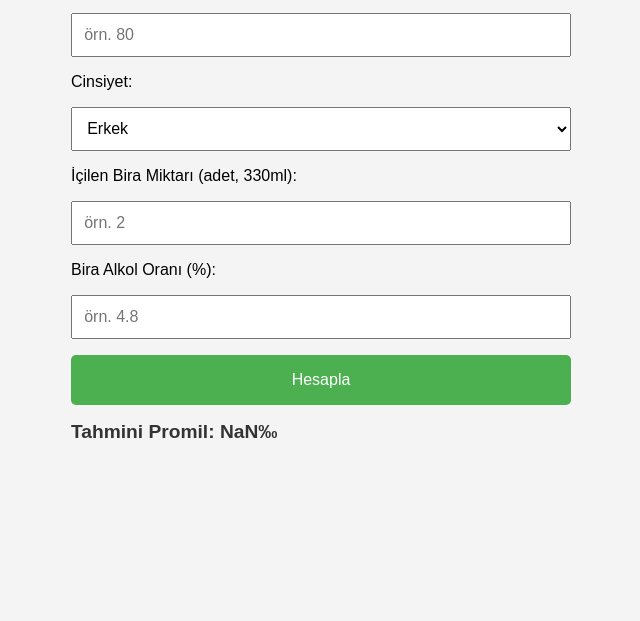
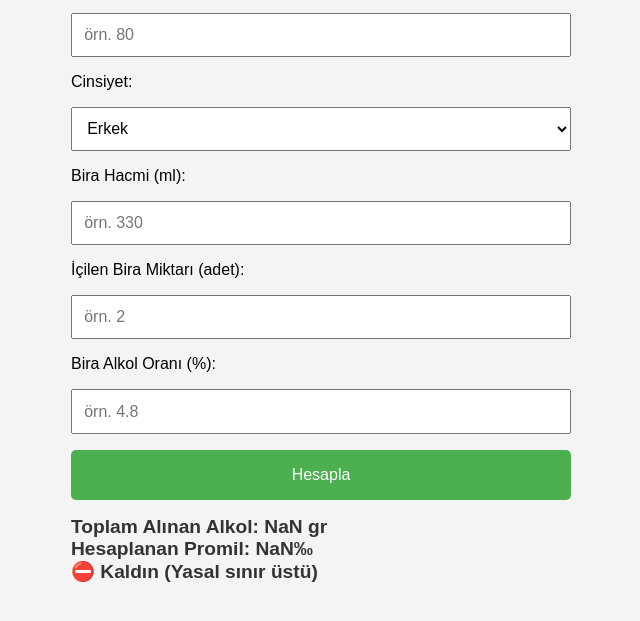
Before and after one commit to Dogusahb/Dogusahb.github.io, a plain HTML site: page index.html in a window 1280 px wide. Both pictures are taken after a click on the button "Hesapla". Shown: the part 121-742 px from the top of the page, without its empty margins (319-959 px from the left). Drawn offline with Linux system fonts and the light colour scheme.

Commit message:
Update index.html

```diff
--- a/index.html
+++ b/index.html
@@ -56,7 +56,10 @@
       <option value="kadin">Kadın</option>
     </select>
 
-    <label for="miktar">İçilen Bira Miktarı (adet, 330ml):</label>
+    <label for="hacim">Bira Hacmi (ml):</label>
+    <input type="number" id="hacim" placeholder="örn. 330">
+
+    <label for="miktar">İçilen Bira Miktarı (adet):</label>
     <input type="number" id="miktar" step="0.1" placeholder="örn. 2">
 
     <label for="alkolOrani">Bira Alkol Oranı (%):</label>
@@ -73,14 +76,22 @@
       const cinsiyet = document.getElementById('cinsiyet').value;
       const miktar = parseFloat(document.getElementById('miktar').value);
       const alkolOrani = parseFloat(document.getElementById('alkolOrani').value);
+      const hacim = parseFloat(document.getElementById('hacim').value);
 
       const katsayi = cinsiyet === 'erkek' ? 0.68 : 0.55;
-      const toplamHacim = miktar * 330; // ml
+      const toplamHacim = miktar * hacim; // ml
       const safAlkol = toplamHacim * (alkolOrani / 100) * 0.8; // gram cinsinden
 
       const promil = safAlkol / (kilo * katsayi);
+      let yorum = "";
 
-      document.getElementById('sonuc').innerText = `Tahmini Promil: ${promil.toFixed(2)}‰`;
+      if (promil < 0.2) {
+        yorum = "🚗 Geçtin (Yasal sınır altı)";
+      } else {
+        yorum = "⛔️ Kaldın (Yasal sınır üstü)";
+      }
+
+      document.getElementById('sonuc').innerHTML = `Toplam Alınan Alkol: ${safAlkol.toFixed(1)} gr<br>Hesaplanan Promil: ${promil.toFixed(2)}‰<br><strong>${yorum}</strong>`;
     }
   </script>
 </body>
```
